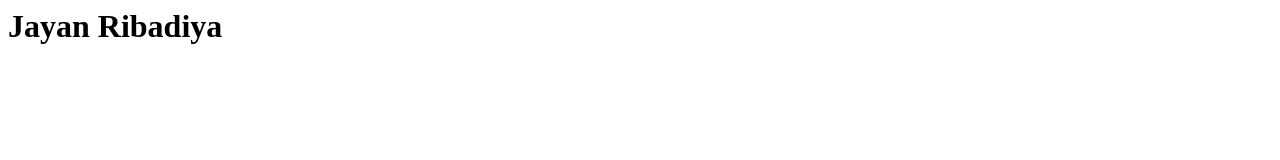
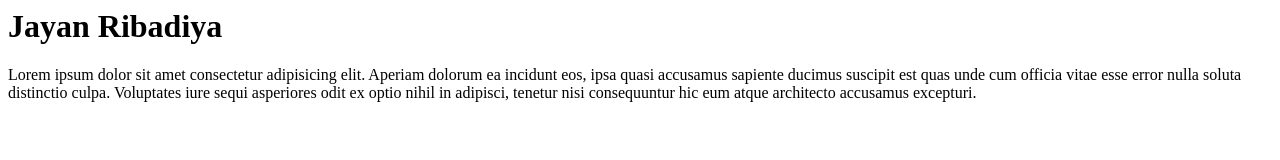
Before and after one commit to jayan2508/myDemo, a plain HTML site: page index.html in a window 1280 px wide. Drawn offline with Linux system fonts and the light colour scheme.

Commit message:
changes index.html

```diff
--- a/index.html
+++ b/index.html
@@ -1 +1,3 @@
 <h1>Jayan Ribadiya</h1>
+
+<p> Lorem ipsum dolor sit amet consectetur adipisicing elit. Aperiam dolorum ea incidunt eos, ipsa quasi accusamus sapiente ducimus suscipit est quas unde cum officia vitae esse error nulla soluta distinctio culpa. Voluptates iure sequi asperiores odit ex optio nihil in adipisci, tenetur nisi consequuntur hic eum atque architecto accusamus excepturi.</p>
```
